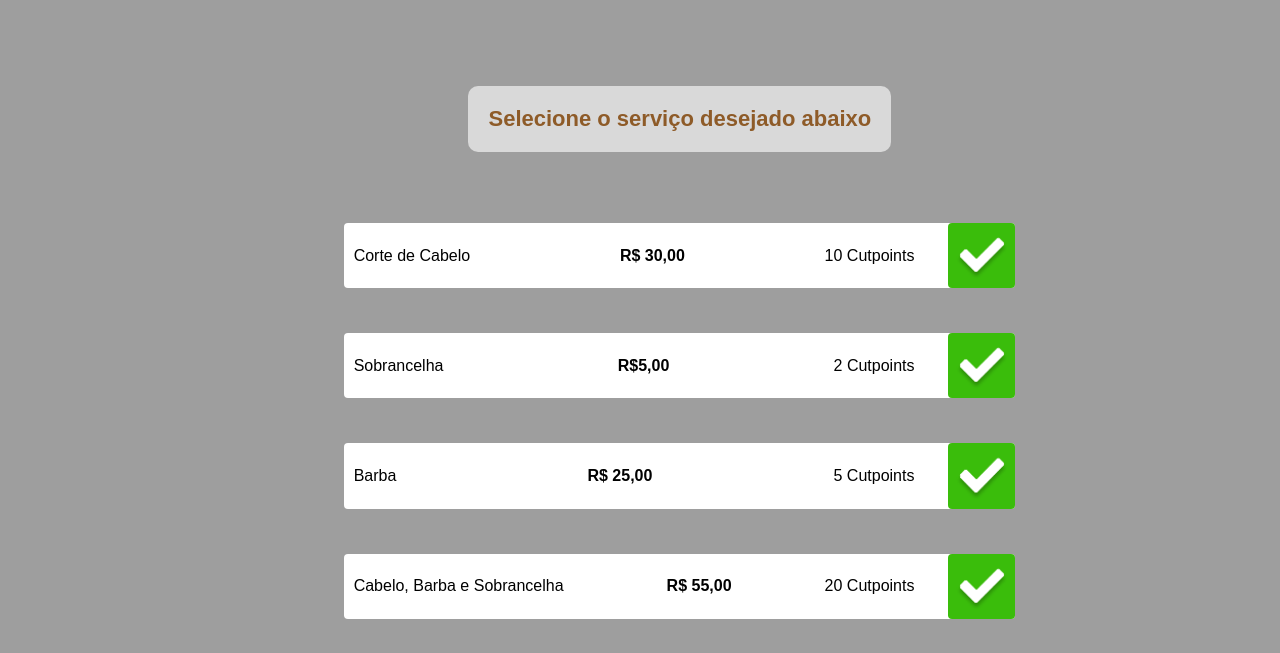
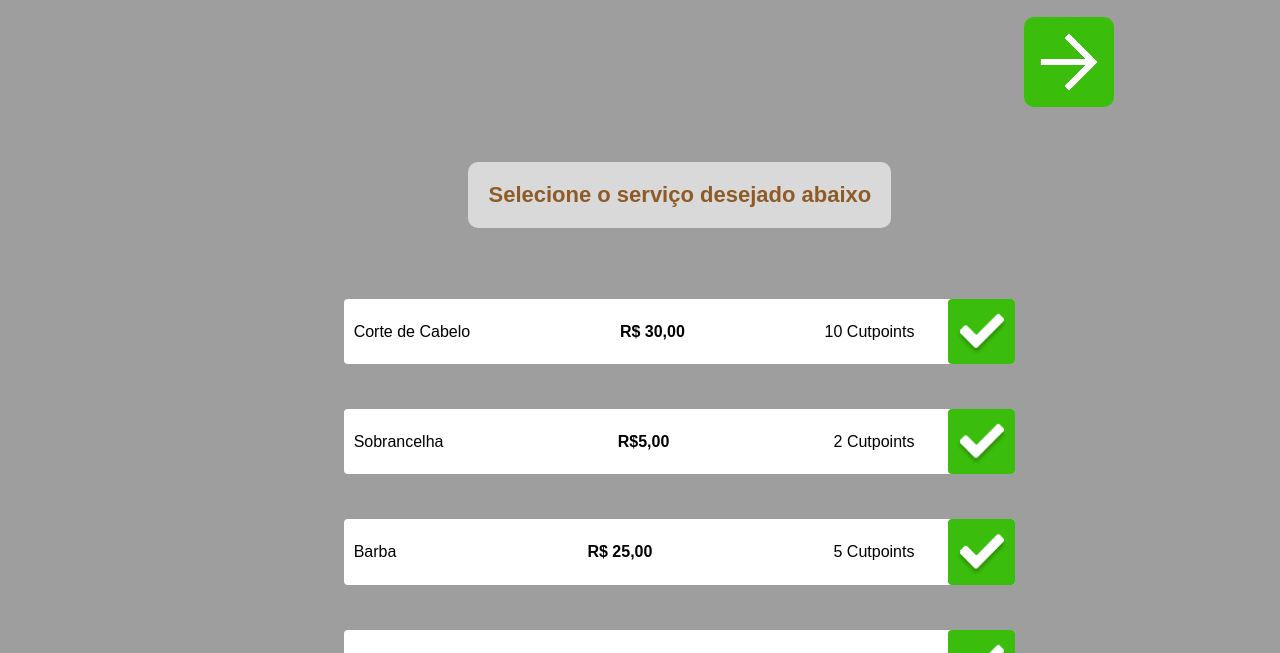
Before and after one commit to EnzoLima1601/HWBARBER-DEFINITIVE-EDITION, a plain HTML site: page Trabalho-elton-main - v6/Servicos/servico1.html in a window 1280 px wide. Shown: the part 147-800 px from the top of the page. Drawn offline with Linux system fonts and the light colour scheme; the site is published under a folder, as on GitHub Pages, so addresses that start at the root find nothing; a web font is replaced by a local one.

Commit message:
Update servico1.html

```diff
--- a/Trabalho-elton-main - v6/Servicos/servico1.html
+++ b/Trabalho-elton-main - v6/Servicos/servico1.html
@@ -44,7 +44,7 @@
         <div class="group-item">
         </div>
         <div id="SetaCutpoint">
-          <img src="/imagens/setaquadradoverde.png" alt=""  onclick="telaCutpoint()">
+          <img src="../imagens/setaquadradoverde.png" alt=""  onclick="telaCutpoint()">
         </div>
         <div class="selecione-o-dia">Selecione o serviço desejado abaixo</div>
       </div>
```
